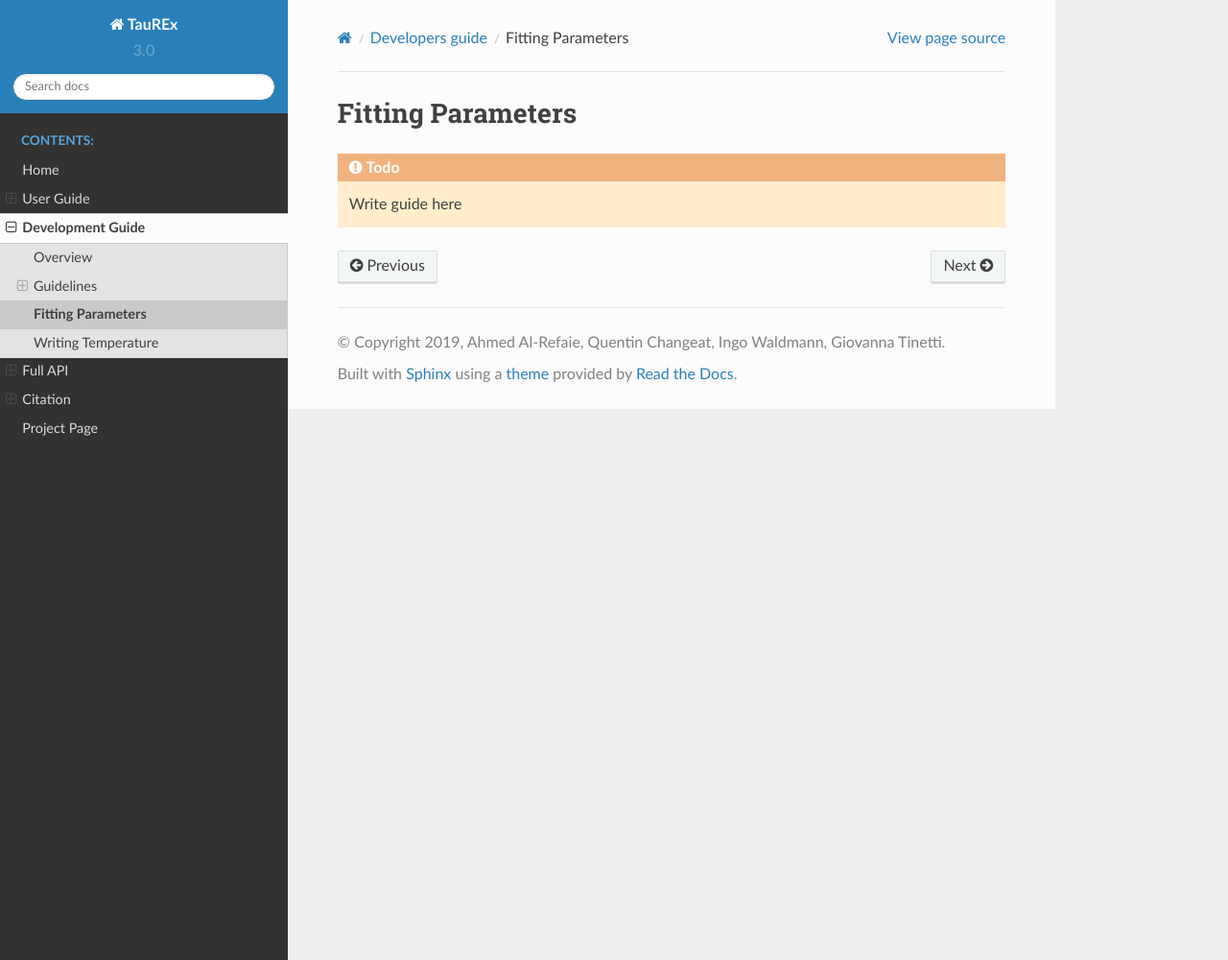
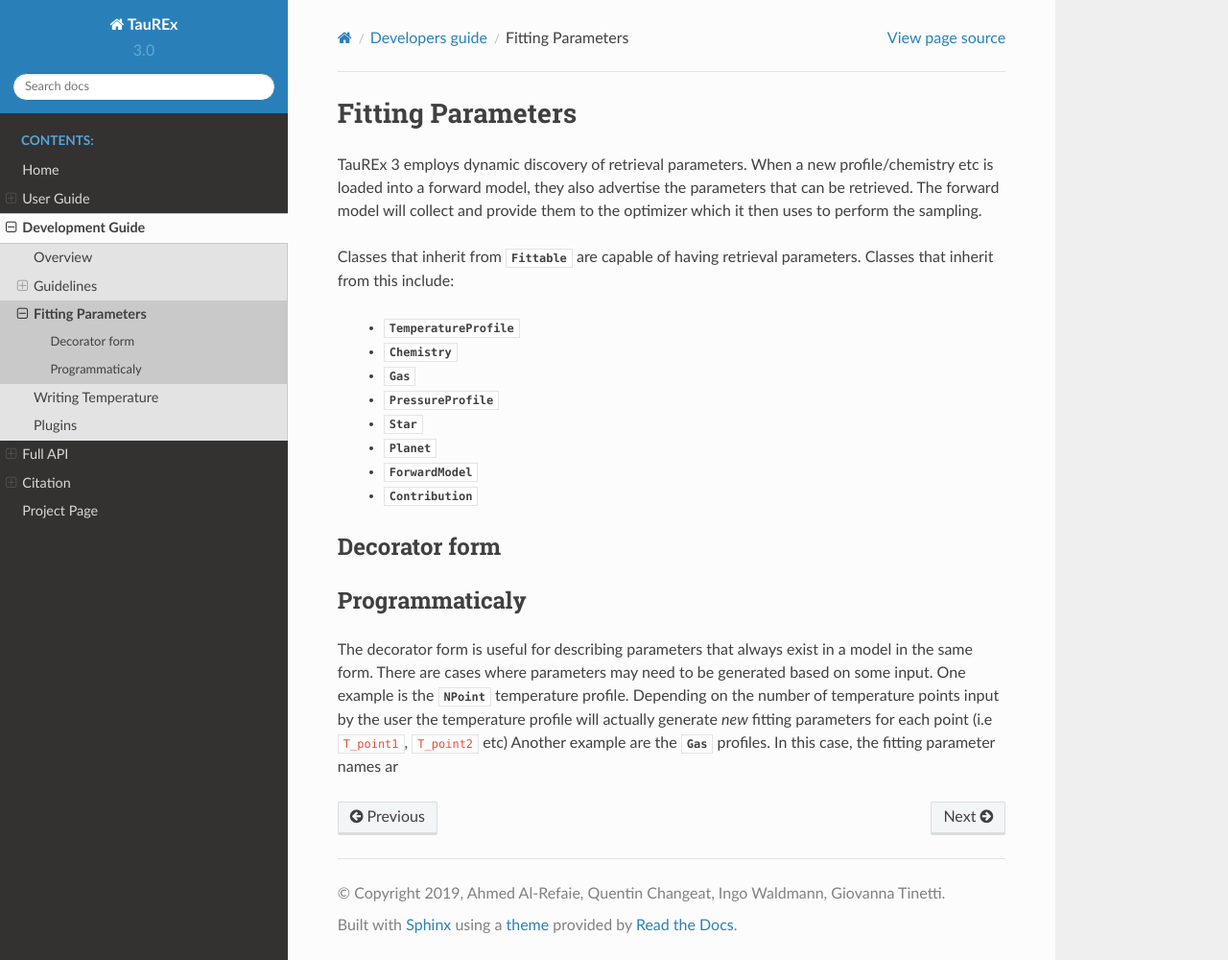
Before and after one commit to ucl-exoplanets/TauREx3_public, a Sphinx documentation site: the page built from doc/source/devel/fittingparameters.rst, in a window 1280 px wide and 1000 px high. Shown: the whole window at 96% size. Built offline with Sphinx 7.4.7 and the Read the Docs theme 2.0.0, drawn with Linux system fonts in a browser that asks for light colours; pages that are not in the unit, such as notebooks, are missing from menus.

Commit message:
Documentation

```diff
--- a/doc/source/api/modules.rst
+++ b/doc/source/api/modules.rst
@@ -4,6 +4,7 @@
 .. toctree::
    :maxdepth: 6
 
+   taurex.core
    taurex.binning
    taurex.cache
    taurex.cia
--- a/doc/source/devel/fittingparameters.rst
+++ b/doc/source/devel/fittingparameters.rst
@@ -2,5 +2,40 @@
 Fitting Parameters
 ==================
 
-.. todo::
-    Write guide here
+TauREx 3 employs dynamic discovery of retrieval parameters.
+When a new profile/chemistry etc is loaded into a forward model,
+they also advertise the parameters that can be retrieved.
+The forward model will collect and provide them to the
+optimizer which it then uses to perform the sampling.
+
+Classes that inherit from :class:`~taurex.data.fittable.Fittable` are capable
+of having retrieval parameters. Classes that inherit from this include:
+
+    - :class:`~taurex.data.profiles.temperature.tprofile.TemperatureProfile`
+    - :class:`~taurex.data.profiles.chemistry.chemistry.Chemistry`
+    - :class:`~taurex.data.profiles.chemistry.gas.gas.Gas`
+    - :class:`~taurex.data.profiles.pressure.pressureprofile.PressureProfile`
+    - :class:`~taurex.data.stellar.star.Star`
+    - :class:`~taurex.data.planet.Planet`
+    - :class:`~taurex.model.model.ForwardModel`
+    - :class:`~taurex.contributions.contribution.Contribution`
+
+
+
+
+Decorator form
+---------------
+
+
+
+
+Programmaticaly
+---------------
+
+The decorator form is useful for describing parameters that always exist in
+a model in the same form. There are cases where parameters may need to be
+generated based on some input. One example is the :class:`~taurex.data.profiles.temperature.npoint.NPoint` temperature profile.
+Depending on the number of temperature points input by the user the temperature profile will actually generate *new* fitting parameters
+for each point (i.e ``T_point1``, ``T_point2`` etc)
+Another example are the :class:`~taurex.data.profiles.chemistry.gas.gas.Gas` profiles.
+In this case, the fitting parameter names ar
--- a/doc/source/devel/index.rst
+++ b/doc/source/devel/index.rst
@@ -12,3 +12,4 @@
     Guidelines <guidelines>
     Fitting Parameters <fittingparameters>
     Writing Temperature <temperature>
+    Plugins <plugins>
```
Also changed, not shown: doc/source/api/taurex.core.rst (added, +7 -0 lines), doc/source/devel/overview.rst (+19 -1 lines), doc/source/devel/_static/Taurex3-framework2.png (added).
